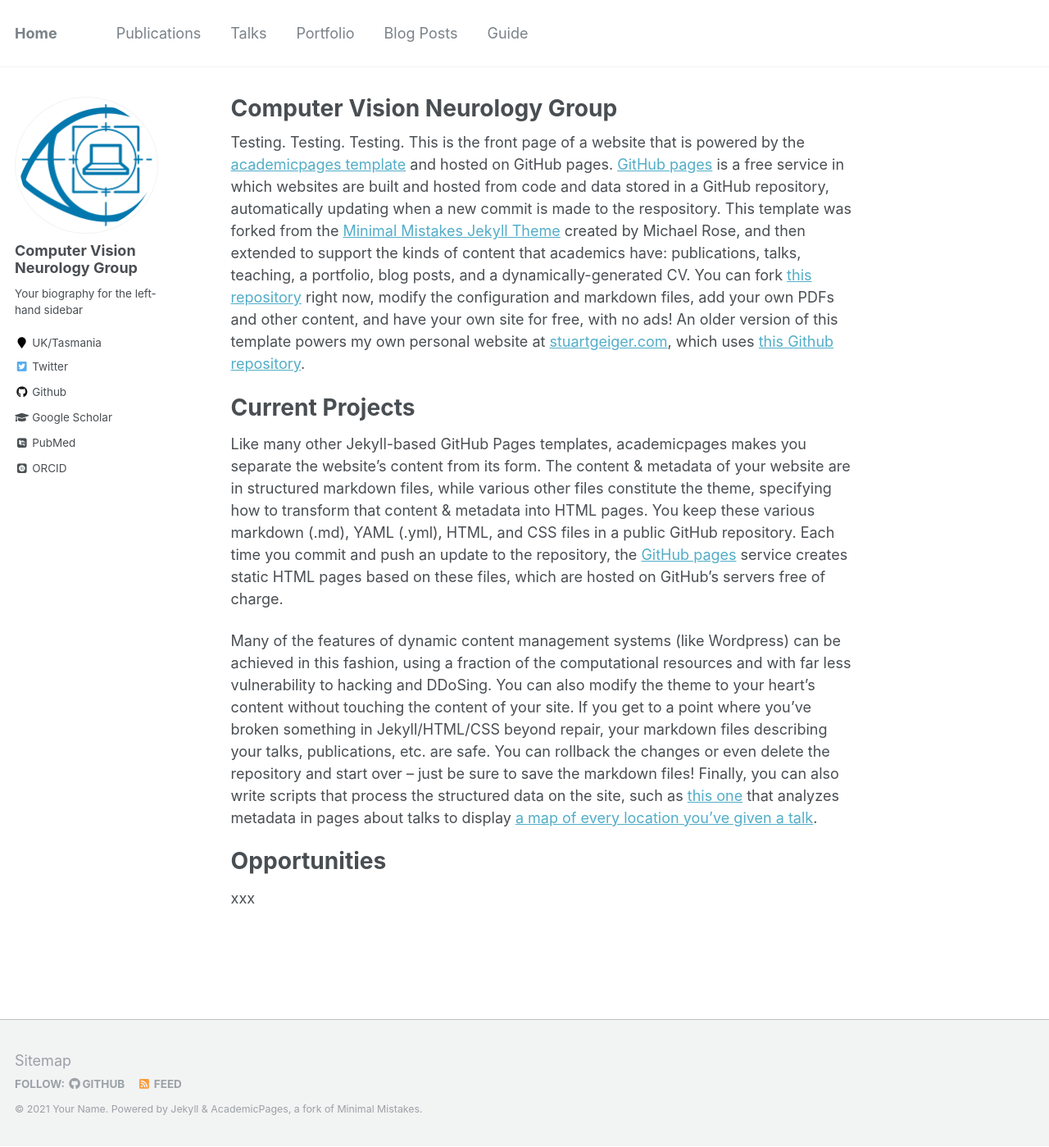
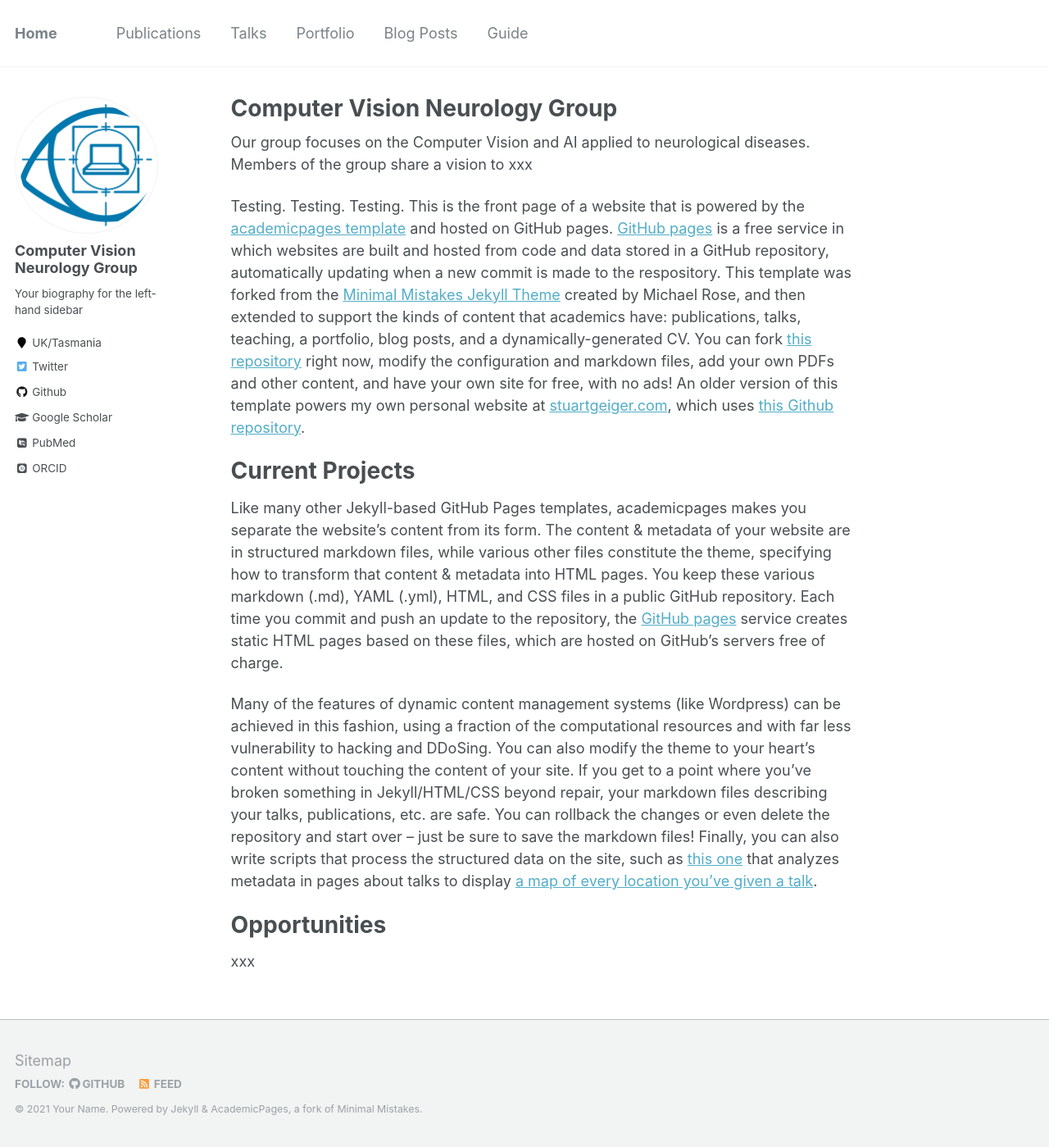
Before and after one commit to computervisionneurology/computervisionneurology.github.io, a Jekyll site: the page built from _pages/about.md, in a window 1280 px wide and 1399 px high. Shown: the whole window at 82% size. Built offline with Jekyll 4.4.1, drawn with Linux system fonts in a browser that asks for light colours; some web fonts are replaced.

Commit message:
Update about.md

```diff
--- a/_pages/about.md
+++ b/_pages/about.md
@@ -7,6 +7,9 @@
   - /about/
   - /about.html
 ---
+Our group focuses on the Computer Vision and AI applied to neurological diseases. Members of the group share a vision to xxx
+
+
 Testing. Testing. Testing.
 This is the front page of a website that is powered by the [academicpages template](https://github.com/academicpages/academicpages.github.io) and hosted on GitHub pages. [GitHub pages](https://pages.github.com) is a free service in which websites are built and hosted from code and data stored in a GitHub repository, automatically updating when a new commit is made to the respository. This template was forked from the [Minimal Mistakes Jekyll Theme](https://mmistakes.github.io/minimal-mistakes/) created by Michael Rose, and then extended to support the kinds of content that academics have: publications, talks, teaching, a portfolio, blog posts, and a dynamically-generated CV. You can fork [this repository](https://github.com/academicpages/academicpages.github.io) right now, modify the configuration and markdown files, add your own PDFs and other content, and have your own site for free, with no ads! An older version of this template powers my own personal website at [stuartgeiger.com](http://stuartgeiger.com), which uses [this Github repository](https://github.com/staeiou/staeiou.github.io).
 
```
